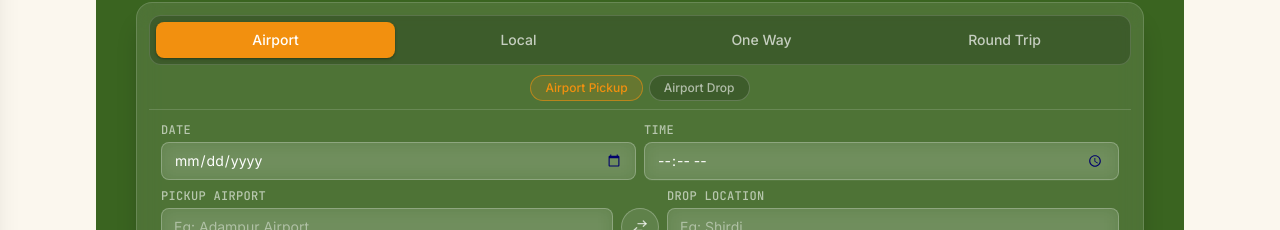
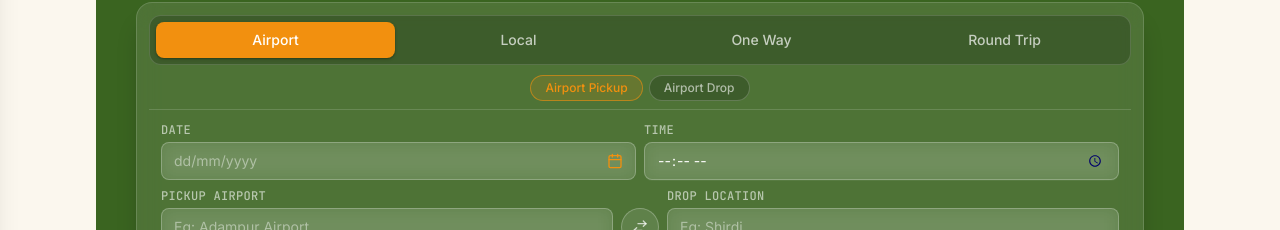
Before and after one commit to swamitoursdev/swamitours, a Next.js app: page /book-a-ride in a window 1280 px wide. Shown: the part 494-724 px from the top of the page. Built offline with nearby package versions, Linux system fonts and the light colour scheme.

Commit message:
Fix - Booking Widget UI

```diff
--- a/components/home/BookingWidget.tsx
+++ b/components/home/BookingWidget.tsx
@@ -1,6 +1,6 @@
 "use client";
 
-import { useEffect, useState } from "react";
+import { useEffect, useRef, useState } from "react";
 import AutocompleteInput from "./AutocompleteInput";
 import { airports } from "./airports";
 import { cabTypes, vehicleRates, estimateDistanceKm } from "@/lib/cab-routes";
@@ -94,10 +94,6 @@ export default function BookingWidget({
   const inputClasses =
     "w-full rounded-lg border border-white/25 bg-white/10 px-3 py-2 text-sm text-white placeholder-white/45 backdrop-blur-sm transition-colors focus:outline-2 focus:outline-saffron focus:bg-white/15 [color-scheme:dark]";
   const timeInputClasses = `${inputClasses} [&::-webkit-calendar-picker-indicator]:[filter:brightness(0)_saturate(100%)_invert(8%)_sepia(54%)_saturate(6763%)_hue-rotate(240deg)_brightness(87%)_contrast(139%)] [&::-webkit-calendar-picker-indicator]:opacity-100 [&::-webkit-calendar-picker-indicator]:cursor-pointer`;
-  // Date inputs need the same icon-color fix as time inputs — otherwise the
-  // native calendar icon renders dark-on-dark and disappears, especially on
-  // mobile browsers.
-  const dateInputClasses = timeInputClasses;
   const labelClasses = "text-xs font-mono uppercase tracking-wide text-white/60";
 
   const petsField = (
@@ -148,10 +144,14 @@ export default function BookingWidget({
   // The browser renders a native date input's closed-state text (mm/dd/yyyy,
   // dd/mm/yyyy, etc.) based on the device/OS locale — there's no reliable
   // cross-browser way to force it via CSS or the `lang` attribute alone. To
-  // guarantee dd/mm/yyyy everywhere, we make the native input's own text
-  // transparent and overlay our own formatted text on top. The native input
-  // (and its calendar icon + picker) still works exactly as before; only the
-  // text you *see* is now ours.
+  // guarantee dd/mm/yyyy everywhere, we overlay our own formatted text on
+  // top of the native input *while it's not focused*, and let the native
+  // input render/behave completely normally while it *is* focused. The
+  // native input is always the real, editable element — we never disable
+  // it or pull it out of the tab order — so typing, arrow keys, and the
+  // native picker all keep working. Because only one of "native input" /
+  // "our overlay" is ever visible at the same time, they can never produce
+  // doubled or garbled text on top of each other.
   function DateField({
     label,
     value,
@@ -161,24 +161,67 @@ export default function BookingWidget({
     value: string;
     onChange: (value: string) => void;
   }) {
+    const inputRef = useRef<HTMLInputElement>(null);
+    const [isFocused, setIsFocused] = useState(false);
+
+    // Clicking the overlay focuses the real input (so it becomes the
+    // visible/editable element) and opens the native picker via
+    // showPicker() (falling back to .click()).
+    function openPicker() {
+      const el = inputRef.current;
+      if (!el) return;
+      el.focus();
+      if (typeof el.showPicker === "function") {
+        try {
+          el.showPicker();
+          return;
+        } catch {
+          // fall through to click()
+        }
+      }
+      el.click();
+    }
+
     return (
       <label className="flex flex-col gap-1">
         <span className={labelClasses}>{label}</span>
         <div className="relative">
           <input
+            ref={inputRef}
             type="date"
             value={value}
             onChange={(event) => onChange(event.target.value)}
+            onFocus={() => setIsFocused(true)}
+            onBlur={() => setIsFocused(false)}
             aria-label={`${label} (dd/mm/yyyy)`}
-            className={`${dateInputClasses} text-transparent caret-transparent`}
+            className={
+              isFocused
+                ? `${inputClasses} absolute inset-0 h-full w-full cursor-text`
+                : "absolute inset-0 h-full w-full cursor-pointer opacity-0 pointer-events-none"
+            }
           />
-          <span className="pointer-events-none absolute inset-0 flex items-center px-3 pr-9 text-sm">
+          <div
+            onClick={openPicker}
+            className={`${inputClasses} flex cursor-pointer items-center justify-between`}
+          >
             {value ? (
               <span className="text-white">{formatDateDMY(value)}</span>
             ) : (
               <span className="text-white/45">dd/mm/yyyy</span>
             )}
-          </span>
+            <svg
+              viewBox="0 0 24 24"
+              fill="none"
+              stroke="currentColor"
+              strokeWidth="2"
+              strokeLinecap="round"
+              strokeLinejoin="round"
+              className="h-4 w-4 shrink-0 text-saffron"
+            >
+              <rect x="3" y="4" width="18" height="18" rx="2" />
+              <path d="M3 10h18M8 2v4M16 2v4" />
+            </svg>
+          </div>
         </div>
       </label>
     );
@@ -201,7 +244,6 @@ export default function BookingWidget({
       "───────────────────",
       `*Trip Type:* ${tripType}${isAirport ? ` (${airportDirection})` : ""}`,
       `*Cab Type:* ${selectedVehicle ? `${selectedVehicle.label} (${selectedVehicle.category})` : "-"}`,
-      `*Approx. Fare:* ${approxFareLabel ? `${approxFareLabel} (estimate, to be confirmed)` : "To be confirmed"}`,
       `*${pickupLabel}:* ${pickup || "-"}`,
       `*${dropLabel}:* ${drop || "-"}`,
       `*${isRoundTrip ? "Departure Date" : "Date"}:* ${formatDateDMY(date) || "-"}`,
@@ -224,6 +266,15 @@ export default function BookingWidget({
       `*Passengers:* ${passengers || "-"}`,
       `*Luggage:* ${luggage || "-"} bag(s)`,
       `*Carrying Pets:* ${carryingPets ? "Yes 🐾" : "No"}`
+    );
+
+    lines.push(
+      "",
+      "*💰 APPROX. FARE*",
+      "───────────────────",
+      `${approxFareLabel ? `${approxFareLabel} (estimate, to be confirmed)` : "To be confirmed"}`,
+      "_⚠️ Tolls, parking, state taxes & other charges are NOT included in the above fare._",
+      "_Final fare will be charged based on actual running (km)._"
     );
 
     const message = encodeURIComponent(lines.join("\n"));
@@ -278,18 +329,11 @@ export default function BookingWidget({
         <div className="flex flex-col gap-2">
           {/* Date + Time */}
           <div className="grid grid-cols-2 gap-2">
-            <label className="flex flex-col gap-1">
-              <span className={labelClasses}>
-                {isRoundTrip ? "Departure Date" : "Date"}
-              </span>
-              <input
-                type="date"
-                lang="en-GB"
-                value={date}
-                onChange={(event) => setDate(event.target.value)}
-                className={dateInputClasses}
-              />
-            </label>
+            <DateField
+              label={isRoundTrip ? "Departure Date" : "Date"}
+              value={date}
+              onChange={setDate}
+            />
 
             <label className="flex flex-col gap-1">
               <span className={labelClasses}>
@@ -382,16 +426,7 @@ export default function BookingWidget({
           {/* Return Date + Time */}
           {isRoundTrip && (
             <div className="grid grid-cols-2 gap-2">
-              <label className="flex flex-col gap-1">
-                <span className={labelClasses}>Return Date</span>
-                <input
-                  type="date"
-                  lang="en-GB"
-                  value={returnDate}
-                  onChange={(event) => setReturnDate(event.target.value)}
-                  className={dateInputClasses}
-                />
-              </label>
+              <DateField label="Return Date" value={returnDate} onChange={setReturnDate} />
 
               <label className="flex flex-col gap-1">
                 <span className={labelClasses}>Return Time</span>
```
